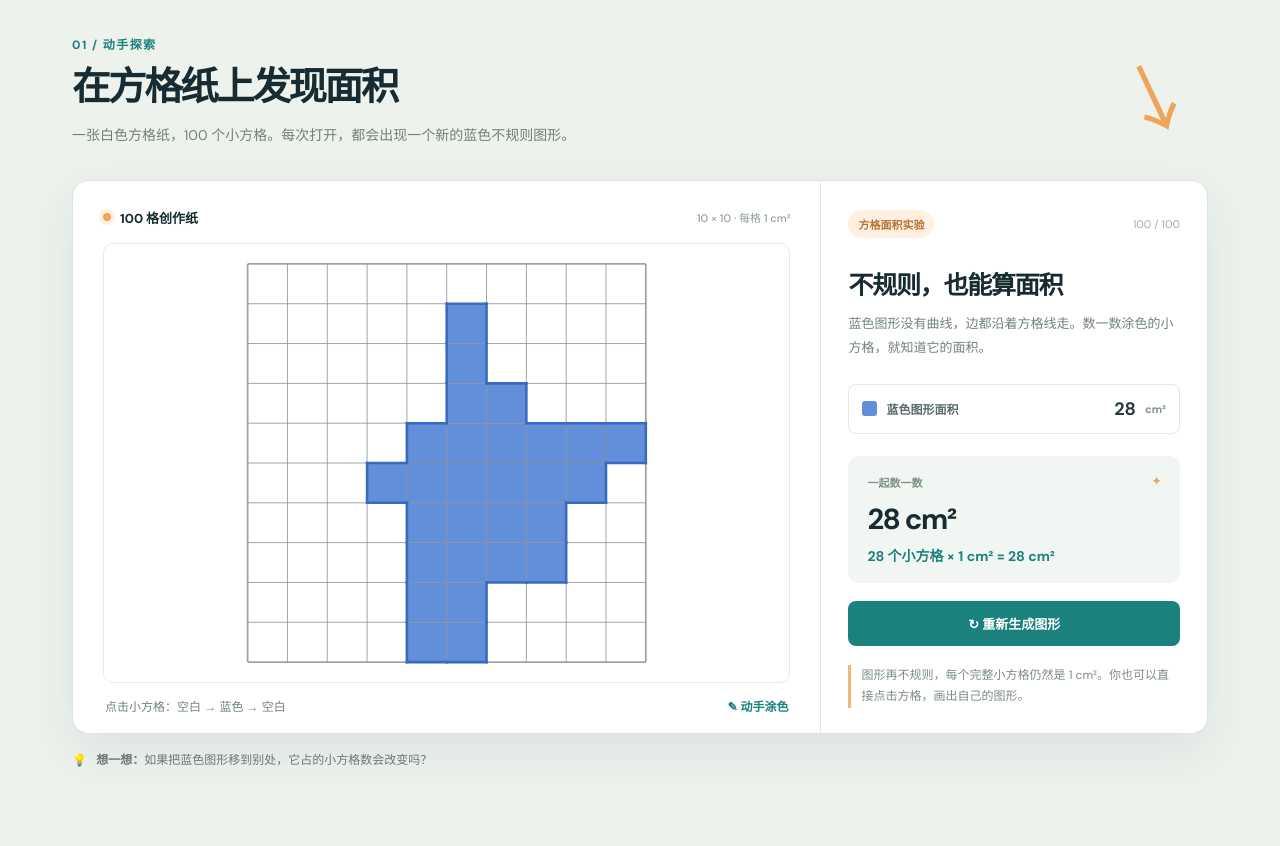
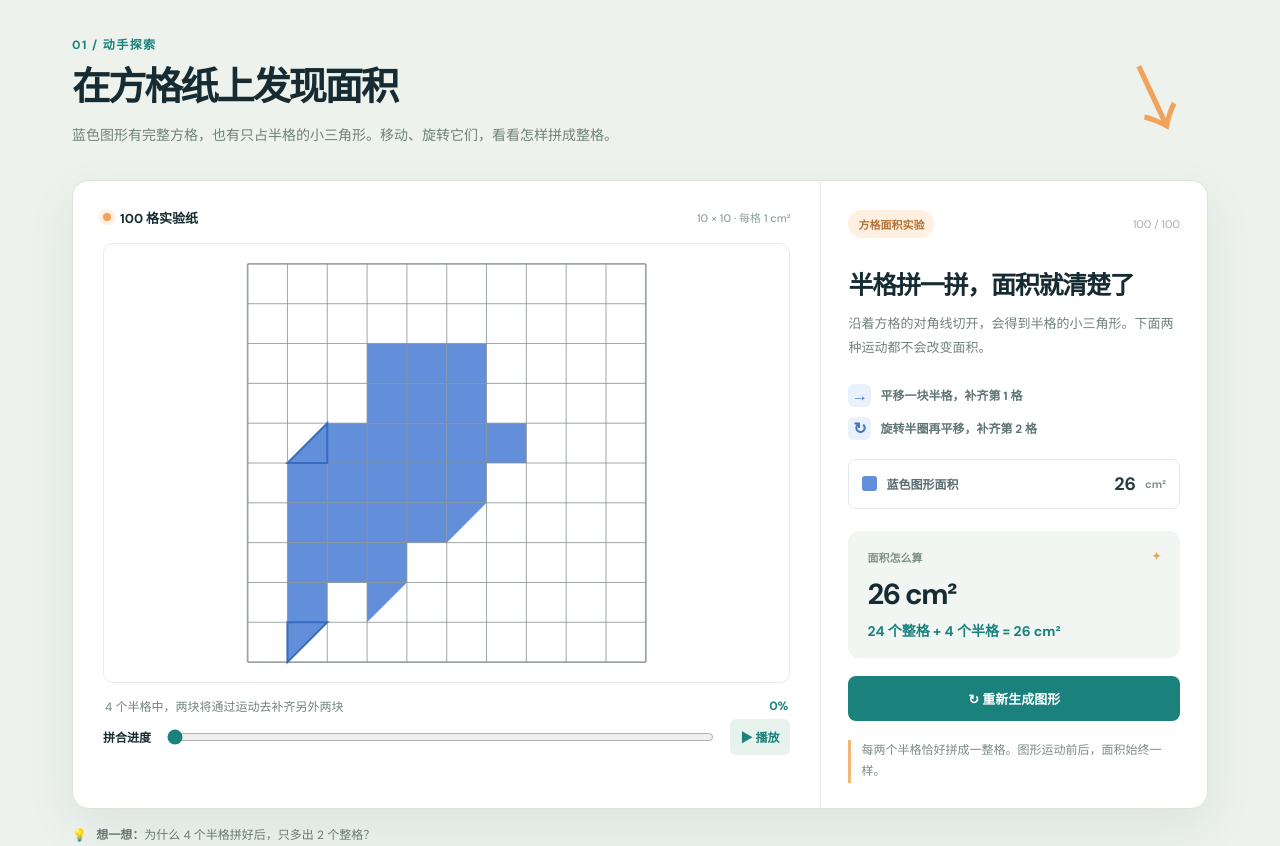
Before and after one commit to qiuboan/shape-area, a website: page index.html in a window 1280 px wide. Shown: the part 700-1546 px from the top of the page. Drawn offline with Linux system fonts and the light colour scheme.

Commit message:
Add half-cell shapes with translation and rotation area demo

```diff
--- a/app.js
+++ b/app.js
@@ -1,112 +1,153 @@
 const SIZE = 10, CELL = 40, LEFT = 60, TOP = 20;
-const COLORS = { blue: { fill: '#638fda', edge: '#386ac0', name: '蓝色' } };
-const board = Array(SIZE * SIZE).fill(null);
+const BLUE = '#638fda', BLUE_DARK = '#386ac0';
 const $ = id => document.getElementById(id);
-let questionCount = 0;
+let full = new Set(), pairs = [], progress = 0, animation = null, questionCount = 0;
 
+function rowOf(index) { return Math.floor(index / SIZE); }
+function colOf(index) { return index % SIZE; }
 function neighbors(index) {
-  const row = Math.floor(index / SIZE), col = index % SIZE;
+  const r = rowOf(index), c = colOf(index);
   return [
-    row > 0 ? index - SIZE : -1,
-    row < SIZE - 1 ? index + SIZE : -1,
-    col > 0 ? index - 1 : -1,
-    col < SIZE - 1 ? index + 1 : -1
+    r > 0 ? index - SIZE : -1,
+    r < SIZE - 1 ? index + SIZE : -1,
+    c > 0 ? index - 1 : -1,
+    c < SIZE - 1 ? index + 1 : -1
   ].filter(i => i >= 0);
 }
+function randomItem(items) { return items[Math.floor(Math.random() * items.length)]; }
 
-function growShape(color, minCol, maxCol, target) {
-  const row = 2 + Math.floor(Math.random() * 6);
-  const col = minCol + 1 + Math.floor(Math.random() * Math.max(1, maxCol - minCol - 1));
-  const occupied = new Set([row * SIZE + col]);
-  board[row * SIZE + col] = color;
-  while (occupied.size < target) {
-    const choices = [...occupied].flatMap(neighbors).filter(index => {
-      const c = index % SIZE;
-      return c >= minCol && c <= maxCol && board[index] === null;
+function growFull(target) {
+  full = new Set([44]);
+  while (full.size < target) {
+    const choices = [...full].flatMap(neighbors).filter(index => {
+      const r = rowOf(index), c = colOf(index);
+      return r >= 1 && r <= 8 && c >= 1 && c <= 8 && !full.has(index);
     });
-    if (!choices.length) break;
-    const next = choices[Math.floor(Math.random() * choices.length)];
-    occupied.add(next);
-    board[next] = color;
+    if (!choices.length) return false;
+    full.add(randomItem(choices));
   }
+  return true;
+}
+
+function choosePairs() {
+  const empty = Array.from({ length: 100 }, (_, i) => i).filter(i => !full.has(i));
+  const touchesTopOrLeft = i => (rowOf(i) > 0 && full.has(i - SIZE)) || (colOf(i) > 0 && full.has(i - 1));
+  const touchesBottomOrRight = i => (rowOf(i) < 9 && full.has(i + SIZE)) || (colOf(i) < 9 && full.has(i + 1));
+  const tl = empty.filter(touchesTopOrLeft);
+  const br = empty.filter(touchesBottomOrRight);
+  if (tl.length < 3 || br.length < 1) return false;
+  const used = new Set();
+  const pick = candidates => {
+    const options = candidates.filter(i => !used.has(i));
+    if (!options.length) return null;
+    const selected = randomItem(options);
+    used.add(selected);
+    return selected;
+  };
+  const anchor1 = pick(tl), mover1 = pick(br), anchor2 = pick(tl), mover2 = pick(tl);
+  if ([anchor1, mover1, anchor2, mover2].some(i => i === null)) return false;
+  pairs = [
+    { anchor: anchor1, mover: mover1, rotate: false },
+    { anchor: anchor2, mover: mover2, rotate: true }
+  ];
+  return true;
+}
+
+function stopAnimation() {
+  if (animation !== null) cancelAnimationFrame(animation);
+  animation = null;
+  $('play-button').textContent = '▶ 播放';
 }
 
 function generateBoard() {
-  board.fill(null);
-  growShape('blue', 0, 9, 20 + Math.floor(Math.random() * 11));
-  renderBoard();
-  newQuestion();
+  stopAnimation();
+  progress = 0;
+  $('motion-progress').value = 0;
+  for (let attempt = 0; attempt < 100; attempt++) {
+    if (growFull(18 + Math.floor(Math.random() * 9)) && choosePairs()) {
+      renderBoard();
+      newQuestion();
+      return;
+    }
+  }
+  throw new Error('无法生成可拼合的图形');
 }
 
-const count = color => board.filter(cell => cell === color).length;
+function cellX(index) { return LEFT + colOf(index) * CELL; }
+function cellY(index) { return TOP + rowOf(index) * CELL; }
+function triangle(index, orientation, attributes = '') {
+  const x = cellX(index), y = cellY(index);
+  const points = orientation === 'TL'
+    ? `${x},${y} ${x + CELL},${y} ${x},${y + CELL}`
+    : `${x + CELL},${y} ${x + CELL},${y + CELL} ${x},${y + CELL}`;
+  return `<polygon points="${points}" ${attributes}/>`;
+}
 
 function renderBoard() {
   let svg = '<rect x="0" y="0" width="520" height="440" fill="#fff"/>';
-  board.forEach((color, index) => {
-    if (!color) return;
-    const x = LEFT + (index % SIZE) * CELL;
-    const y = TOP + Math.floor(index / SIZE) * CELL;
-    svg += `<rect x="${x}" y="${y}" width="${CELL}" height="${CELL}" fill="${COLORS[color].fill}"/>`;
+  full.forEach(index => {
+    svg += `<rect x="${cellX(index)}" y="${cellY(index)}" width="${CELL}" height="${CELL}" fill="${BLUE}"/>`;
   });
+  pairs.forEach(pair => { svg += triangle(pair.anchor, 'TL', `fill="${BLUE}"`); });
   for (let i = 0; i <= SIZE; i++) {
     const x = LEFT + i * CELL, y = TOP + i * CELL;
     svg += `<line x1="${x}" y1="${TOP}" x2="${x}" y2="${TOP + SIZE * CELL}" stroke="#87918f" stroke-width="${i === 0 || i === SIZE ? 1.8 : 1}" opacity=".8"/>`;
     svg += `<line x1="${LEFT}" y1="${y}" x2="${LEFT + SIZE * CELL}" y2="${y}" stroke="#87918f" stroke-width="${i === 0 || i === SIZE ? 1.8 : 1}" opacity=".8"/>`;
   }
-  board.forEach((color, index) => {
-    if (!color) return;
-    const x = LEFT + (index % SIZE) * CELL, y = TOP + Math.floor(index / SIZE) * CELL;
-    const row = Math.floor(index / SIZE), col = index % SIZE;
-    const edges = [
-      [row === 0 || board[index - SIZE] !== color, x, y, x + CELL, y],
-      [col === SIZE - 1 || board[index + 1] !== color, x + CELL, y, x + CELL, y + CELL],
-      [row === SIZE - 1 || board[index + SIZE] !== color, x, y + CELL, x + CELL, y + CELL],
-      [col === 0 || board[index - 1] !== color, x, y, x, y + CELL]
-    ];
-    edges.forEach(([show, x1, y1, x2, y2]) => {
-      if (show) svg += `<line x1="${x1}" y1="${y1}" x2="${x2}" y2="${y2}" stroke="${COLORS[color].edge}" stroke-width="2.6" stroke-linecap="square"/>`;
+  const p = progress / 100;
+  pairs.forEach(pair => {
+    const x = cellX(pair.mover), y = cellY(pair.mover);
+    const dx = (cellX(pair.anchor) - x) * p;
+    const dy = (cellY(pair.anchor) - y) * p;
+    const angle = pair.rotate ? 180 * p : 0;
+    const orientation = pair.rotate ? 'TL' : 'BR';
+    if (progress > 0) svg += triangle(pair.mover, orientation, 'fill="none" stroke="#9eb9df" stroke-width="2" stroke-dasharray="5 4"');
+    svg += `<g transform="translate(${dx} ${dy}) rotate(${angle} ${x + CELL/2} ${y + CELL/2})">${triangle(pair.mover, orientation, `fill="${BLUE}" stroke="${BLUE_DARK}" stroke-width="2" stroke-linejoin="miter"`)}</g>`;
+  });
+  if (progress === 100) {
+    pairs.forEach(pair => {
+      svg += `<rect x="${cellX(pair.anchor)}" y="${cellY(pair.anchor)}" width="${CELL}" height="${CELL}" fill="none" stroke="#1d786f" stroke-width="3"/>`;
     });
-  });
-  board.forEach((color, index) => {
-    const x = LEFT + (index % SIZE) * CELL, y = TOP + Math.floor(index / SIZE) * CELL;
-    svg += `<rect x="${x}" y="${y}" width="${CELL}" height="${CELL}" fill="transparent" data-index="${index}" tabindex="0" role="button" aria-label="第 ${Math.floor(index / SIZE) + 1} 行第 ${index % SIZE + 1} 列，${color ? COLORS[color].name : '空白'}方格"/>`;
-  });
+  }
   $('shape-canvas').innerHTML = svg;
-  const blue = count('blue');
-  $('blue-count').textContent = blue;
-  $('total-count').textContent = `${blue} cm²`;
-  $('calculation-text').textContent = `${blue} 个小方格 × 1 cm² = ${blue} cm²`;
-  $('shape-canvas').setAttribute('aria-label', `10 乘 10 方格纸，共 100 格。蓝色图形 ${blue} 格，面积 ${blue} 平方厘米。点击方格可以涂色。`);
+  const area = full.size + pairs.length;
+  $('blue-count').textContent = area;
+  $('total-count').textContent = `${area} cm²`;
+  $('calculation-text').textContent = `${full.size} 个整格 + 4 个半格 = ${area} cm²`;
+  $('motion-percent').textContent = `${progress}%`;
+  $('motion-note').textContent = progress === 0 ? '4 个半格中，两块将通过运动去补齐另外两块' : progress === 100 ? '拼好了！4 个半格变成 2 个整格' : '一块在平移，另一块旋转并平移';
+  $('shape-canvas').setAttribute('aria-label', `蓝色不规则图形：${full.size} 个整格和 4 个半格，面积 ${area} 平方厘米。拼合进度 ${progress}%。`);
 }
 
-function cycleCell(index) {
-  board[index] = board[index] === null ? 'blue' : null;
+$('motion-progress').addEventListener('input', event => {
+  stopAnimation();
+  progress = Number(event.target.value);
   renderBoard();
-  $('answer-feedback').textContent = '图形变了，再数一数吧！';
-  $('answer-feedback').className = 'feedback';
-}
-
-$('shape-canvas').addEventListener('click', event => {
-  const index = event.target.dataset.index;
-  if (index !== undefined) cycleCell(Number(index));
 });
-$('shape-canvas').addEventListener('keydown', event => {
-  const index = event.target.dataset.index;
-  if (index === undefined || !['Enter', ' '].includes(event.key)) return;
-  event.preventDefault();
-  cycleCell(Number(index));
-  $('shape-canvas').querySelector(`[data-index="${index}"]`).focus();
+$('play-button').addEventListener('click', () => {
+  if (animation !== null) { stopAnimation(); return; }
+  if (progress >= 100) progress = 0;
+  const initial = progress, start = performance.now();
+  $('play-button').textContent = 'Ⅱ 暂停';
+  const frame = now => {
+    progress = Math.min(100, Math.round(initial + (100 - initial) * (now - start) / 1900));
+    $('motion-progress').value = progress;
+    renderBoard();
+    if (progress < 100) animation = requestAnimationFrame(frame);
+    else stopAnimation();
+  };
+  animation = requestAnimationFrame(frame);
 });
 $('regenerate-button').addEventListener('click', generateBoard);
 
 function newQuestion() {
   questionCount++;
   $('question-number').textContent = `${String(questionCount).padStart(2, '0')} / ∞`;
-  $('question-icon').textContent = '■';
-  $('question-icon').style.color = COLORS.blue.fill;
+  $('question-icon').textContent = '◩';
+  $('question-icon').style.color = BLUE;
   $('question-text').textContent = '蓝色图形的面积是多少 cm²？';
   $('answer-input').value = '';
-  $('answer-feedback').textContent = '先动手数数看吧！';
+  $('answer-feedback').textContent = '提示：两个半格拼成一整格。';
   $('answer-feedback').className = 'feedback';
 }
 
@@ -114,9 +155,11 @@ function checkAnswer() {
   const input = $('answer-input').value.trim();
   const feedback = $('answer-feedback');
   if (!input) { feedback.textContent = '先输入你的答案。'; feedback.className = 'feedback incorrect'; return; }
-  const answer = count('blue');
-  const correct = Number(input) === answer;
-  feedback.textContent = correct ? `答对了！${answer} 个方格 × 1 cm² = ${answer} cm²。` : '再数一数涂色的完整小方格，每格是 1 cm²。';
+  const area = full.size + pairs.length;
+  const correct = Number(input) === area;
+  feedback.textContent = correct
+    ? `答对了！${full.size} 个整格 + 4 个半格 = ${area} cm²。`
+    : '再试一次：先数整格，再把 4 个半格看成 2 个整格。';
   feedback.className = `feedback ${correct ? 'correct' : 'incorrect'}`;
 }
 
--- a/index.html
+++ b/index.html
@@ -4,10 +4,10 @@
   <meta charset="utf-8">
   <meta name="viewport" content="width=device-width, initial-scale=1">
   <meta name="theme-color" content="#f7f5ef">
-  <meta name="description" content="在 100 个小方格中生成蓝色不规则图形，动手涂色并直观计算图形的面积。">
+  <meta name="description" content="在 100 个小方格中生成含半格的蓝色不规则图形，通过平移和旋转拼合，直观计算整数面积。">
   <title>图形动起来 · 面积看得见</title>
   <link rel="stylesheet" href="styles.css">
-  <script src="app.js?v=3" defer></script>
+  <script src="app.js?v=4" defer></script>
 </head>
 <body>
   <header class="site-header">
@@ -21,7 +21,7 @@
       <div class="hero-copy">
         <div class="eyebrow"><span class="eyebrow-line"></span> 五年级数学 · 图形的运动与面积</div>
         <h1 id="hero-title">让图形<span class="highlight">动起来</span><br>让面积<span class="highlight highlight-teal">看得见</span></h1>
-        <p>画一画、数一数、移一移。亲手给方格涂色，发现不规则图形的面积也可以看得清清楚楚。</p>
+        <p>数一数、移一移、转一转。把半个方格拼成完整方格，发现不规则图形的面积也可以看得清清楚楚。</p>
         <div class="hero-actions"><a class="button primary" href="#explore">进入互动实验室 <span aria-hidden="true">↗</span></a><span class="hero-hint">100 个方格 · 无限种图形</span></div>
         <div class="hero-note"><span class="sparkle">✦</span> 数学不是背公式，是看见它怎么来的。</div>
       </div>
@@ -39,23 +39,25 @@
 
     <section class="explore-section" id="explore" aria-labelledby="explore-title">
       <div class="wrap">
-        <div class="section-heading"><div><div class="section-kicker">01 / 动手探索</div><h2 id="explore-title">在方格纸上发现面积</h2><p>一张白色方格纸，100 个小方格。每次打开，都会出现一个新的蓝色不规则图形。</p></div><div class="scribble" aria-hidden="true">↘</div></div>
+        <div class="section-heading"><div><div class="section-kicker">01 / 动手探索</div><h2 id="explore-title">在方格纸上发现面积</h2><p>蓝色图形有完整方格，也有只占半格的小三角形。移动、旋转它们，看看怎样拼成整格。</p></div><div class="scribble" aria-hidden="true">↘</div></div>
         <div class="lab-card grid-lab">
           <div class="lab-main">
-            <div class="canvas-head"><div><span class="live-dot"></span> 100 格创作纸</div><span class="unit-label">10 × 10 · 每格 1 cm²</span></div>
-            <div class="canvas-wrap graph-paper"><svg id="shape-canvas" viewBox="0 0 520 440" role="img" aria-label="一张 10 乘 10 的方格纸，里面有一个蓝色不规则图形"><rect x="0" y="0" width="520" height="440" fill="#fff"/><g fill="#638fda"><rect x="140" y="60" width="80" height="40"/><rect x="100" y="100" width="160" height="40"/><rect x="60" y="140" width="200" height="40"/><rect x="100" y="180" width="120" height="40"/><rect x="140" y="220" width="80" height="40"/></g><defs><pattern id="initial-grid" width="40" height="40" patternUnits="userSpaceOnUse"><path d="M40 0H0V40" fill="none" stroke="#87918f" stroke-width="1"/></pattern></defs><rect x="60" y="20" width="400" height="400" fill="url(#initial-grid)" stroke="#87918f" stroke-width="1.8"/></svg></div>
-            <div class="canvas-footer"><span>点击小方格：空白 → 蓝色 → 空白</span><span>✎ 动手涂色</span></div>
+            <div class="canvas-head"><div><span class="live-dot"></span> 100 格实验纸</div><span class="unit-label">10 × 10 · 每格 1 cm²</span></div>
+            <div class="canvas-wrap graph-paper"><svg id="shape-canvas" viewBox="0 0 520 440" role="img" aria-label="一张 10 乘 10 的方格纸，里面有一个含半格的蓝色图形"><rect x="0" y="0" width="520" height="440" fill="#fff"/><g fill="#638fda"><rect x="140" y="60" width="80" height="40"/><rect x="100" y="100" width="160" height="40"/><rect x="60" y="140" width="200" height="40"/><rect x="100" y="180" width="120" height="40"/><rect x="140" y="220" width="80" height="40"/><polygon points="260,100 300,100 260,140"/><polygon points="100,100 100,140 60,140"/><polygon points="220,180 260,180 220,220"/><polygon points="220,60 260,60 220,100"/></g><defs><pattern id="initial-grid" width="40" height="40" patternUnits="userSpaceOnUse"><path d="M40 0H0V40" fill="none" stroke="#87918f" stroke-width="1"/></pattern></defs><rect x="60" y="20" width="400" height="400" fill="url(#initial-grid)" stroke="#87918f" stroke-width="1.8"/></svg></div>
+            <div class="canvas-footer"><span id="motion-note">两块半格要动起来，才能和另外两块拼成整格</span><span id="motion-percent">0%</span></div>
+            <div class="progress-row"><label for="motion-progress">拼合进度</label><input id="motion-progress" type="range" min="0" max="100" value="0" aria-label="平移与旋转拼合进度"><button id="play-button" class="play-button" type="button">▶ 播放</button></div>
           </div>
           <aside class="lab-sidebar">
             <div class="sidebar-top"><span class="pill">方格面积实验</span><span class="lesson-number">100 / 100</span></div>
-            <h3>不规则，也能算面积</h3><p class="shape-description">蓝色图形没有曲线，边都沿着方格线走。数一数涂色的小方格，就知道它的面积。</p>
-            <div class="color-counts"><div class="color-count blue"><span class="color-swatch"></span><span>蓝色图形面积</span><strong id="blue-count">16</strong><small>cm²</small></div></div>
-            <div class="formula-box"><div class="formula-caption">一起数一数 <span>✦</span></div><div class="formula" id="total-count">16 cm²</div><div class="calculation" id="calculation-text">16 个小方格 × 1 cm² = 16 cm²</div></div>
+            <h3>半格拼一拼，面积就清楚了</h3><p class="shape-description">沿着方格的对角线切开，会得到半格的小三角形。下面两种运动都不会改变面积。</p>
+            <div class="operation-list"><div><span class="operation-symbol">→</span> 平移一块半格，补齐第 1 格</div><div><span class="operation-symbol">↻</span> 旋转半圈再平移，补齐第 2 格</div></div>
+            <div class="color-counts"><div class="color-count blue"><span class="color-swatch"></span><span>蓝色图形面积</span><strong id="blue-count">18</strong><small>cm²</small></div></div>
+            <div class="formula-box"><div class="formula-caption">面积怎么算 <span>✦</span></div><div class="formula" id="total-count">18 cm²</div><div class="calculation" id="calculation-text">16 个整格 + 4 个半格 = 18 cm²</div></div>
             <button class="regenerate-button" id="regenerate-button" type="button">↻ 重新生成图形</button>
-            <p class="insight">图形再不规则，每个完整小方格仍然是 1 cm²。你也可以直接点击方格，画出自己的图形。</p>
+            <p class="insight">每两个半格恰好拼成一整格。图形运动前后，面积始终一样。</p>
           </aside>
         </div>
-        <div class="lab-tip"><span>💡</span> <strong>想一想：</strong>如果把蓝色图形移到别处，它占的小方格数会改变吗？</div>
+        <div class="lab-tip"><span>💡</span> <strong>想一想：</strong>为什么 4 个半格拼好后，只多出 2 个整格？</div>
       </div>
     </section>
 
@@ -68,7 +70,7 @@
       </div>
     </section>
 
-    <section class="challenge-section" id="challenge" aria-labelledby="challenge-title"><div class="wrap challenge-layout"><div class="challenge-copy"><div class="section-kicker">03 / 闯关练习</div><h2 id="challenge-title">轮到你来数！</h2><p>看看上面的方格纸，先数出蓝色方格，再来检查答案。重新生成图形，就有新的挑战。</p><button class="button dark" id="new-question" type="button">换一张图 <span aria-hidden="true">↗</span></button></div><div class="question-card"><div class="question-top"><span>面积挑战</span><span id="question-number">01 / ∞</span></div><div class="question-icon" id="question-icon">■</div><h3 id="question-text">蓝色图形的面积是多少？</h3><div class="answer-row"><label for="answer-input">我的答案</label><div class="input-wrap"><input id="answer-input" type="number" min="0" step="1" placeholder="输入数字" inputmode="numeric"><span>cm²</span></div><button id="check-answer" type="button">检查答案</button></div><p class="feedback" id="answer-feedback" aria-live="polite">先动手数数看吧！</p></div></div></section>
+    <section class="challenge-section" id="challenge" aria-labelledby="challenge-title"><div class="wrap challenge-layout"><div class="challenge-copy"><div class="section-kicker">03 / 闯关练习</div><h2 id="challenge-title">轮到你来算！</h2><p>数一数完整方格，再把 4 个半格拼成 2 格。重新生成图形，就有新的挑战。</p><button class="button dark" id="new-question" type="button">换一张图 <span aria-hidden="true">↗</span></button></div><div class="question-card"><div class="question-top"><span>面积挑战</span><span id="question-number">01 / ∞</span></div><div class="question-icon" id="question-icon">■</div><h3 id="question-text">蓝色图形的面积是多少？</h3><div class="answer-row"><label for="answer-input">我的答案</label><div class="input-wrap"><input id="answer-input" type="number" min="0" step="1" placeholder="输入数字" inputmode="numeric"><span>cm²</span></div><button id="check-answer" type="button">检查答案</button></div><p class="feedback" id="answer-feedback" aria-live="polite">先动手算算看吧！</p></div></div></section>
   </main>
   <footer><div class="wrap footer-inner"><div><div class="footer-brand">图形动起来<span>.</span></div><p>动手发现数学，自己看见答案。</p></div><a href="#top">回到顶部 ↑</a></div></footer>
 </body>
```
Also changed, not shown: README.md, styles.css.
